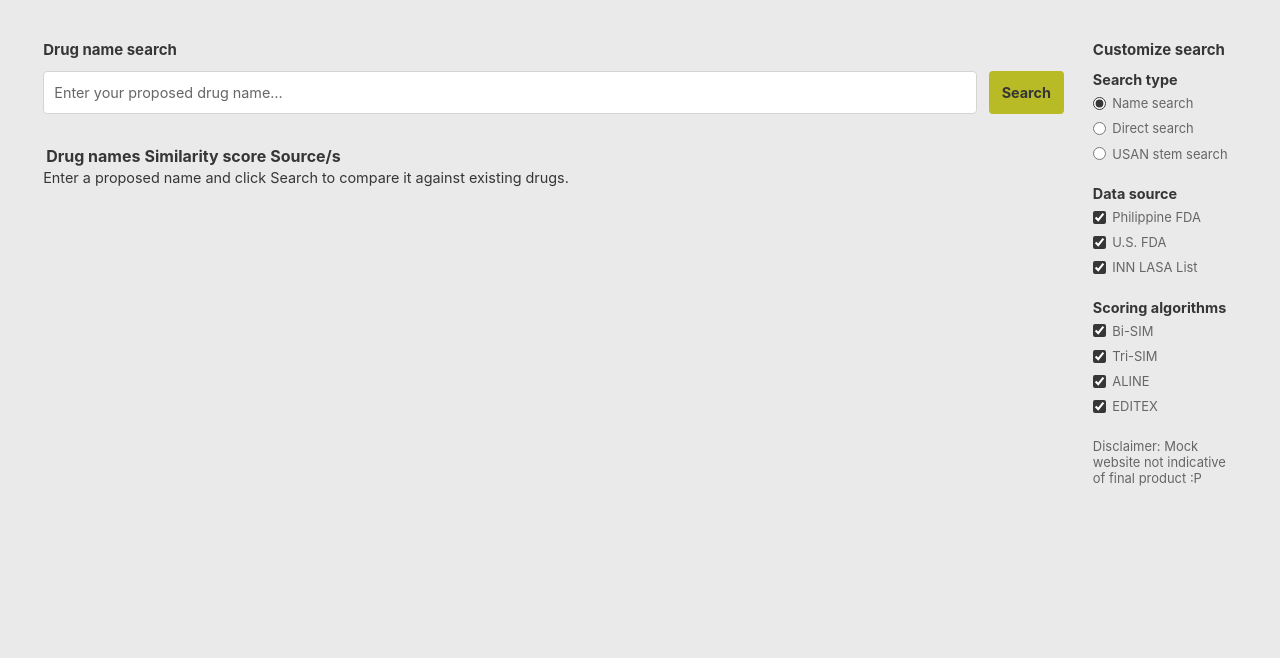
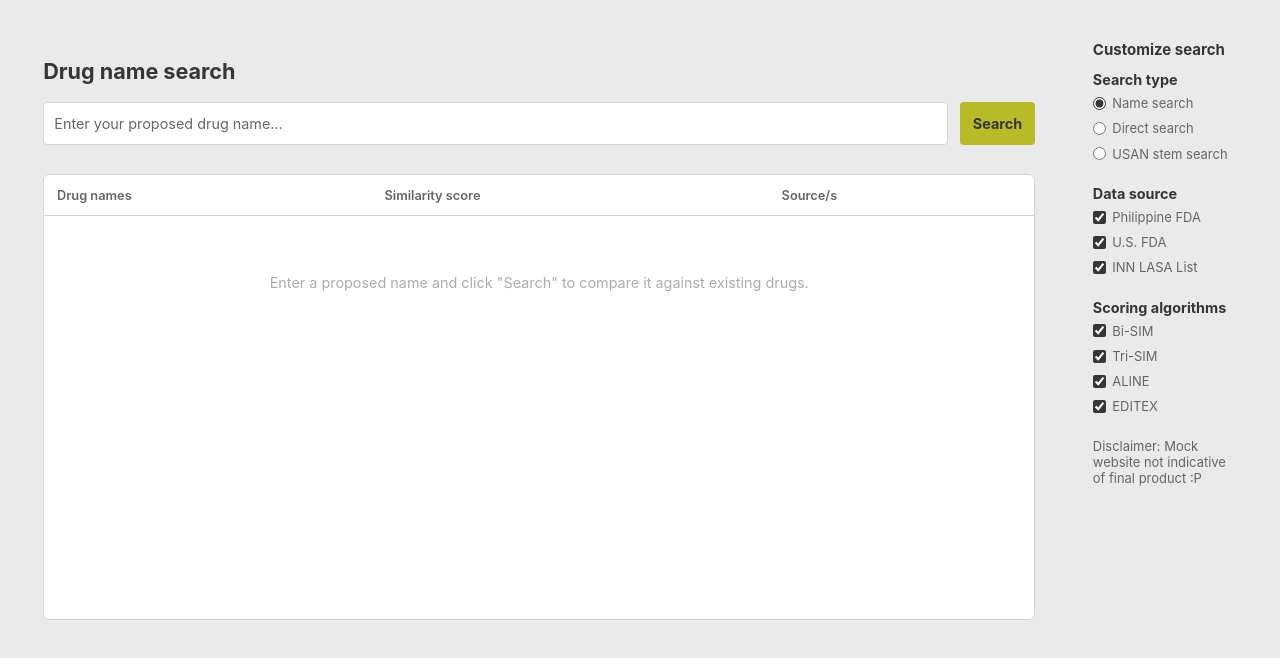
Before and after one commit to chua-e/ingat-pre, a plain HTML site: page index.html in a window 1280 px wide. Shown: the part 56-714 px from the top of the page. Drawn offline with Linux system fonts and the light colour scheme.

Commit message:
fix table

```diff
--- a/index.html
+++ b/index.html
@@ -24,7 +24,7 @@
 
     <main>
         <section>
-            <h2>Drug name search</h2>
+            <h1>Drug name search</h1>
             <div class="searchrow">
                 <input type="text" id="q" placeholder="Enter your proposed drug name…" aria-label="Proposed drug name" autocomplete="off">
                 <button id="go">Search</button>
@@ -40,7 +40,7 @@
                         </thead>
                         <tbody id="rows"></tbody>
                     </table>
-                <div class="empty" id="empty">Enter a proposed name and click Search to compare it against existing drugs.</div>
+                <div class="empty" id="empty">Enter a proposed name and click "Search" to compare it against existing drugs.</div>
             </div>
         </section>
         <aside>
--- a/src/style.css
+++ b/src/style.css
@@ -68,7 +68,7 @@ main {
     padding: 3em;
     display: grid;
     grid-template-columns: minmax(0,1fr) 10em;
-    gap: 2em
+    gap: 4em;
 }
 
 h2 {
@@ -155,3 +155,39 @@ button:focus-visible {
     outline: 2px solid var(--text);
     outline-offset: 2px;
 }
+
+.results {
+    background: var(--panel);
+    border: 1px solid var(--border);
+    border-radius: 6px;
+    overflow-x: auto;
+    min-height: 31em;
+}
+
+table {
+    width: 100%;
+    border-collapse: collapse;
+}
+
+th {
+    color: var(--muted);
+    text-align: left;
+    font-weight: 600;
+    font-size: 0.8em;
+    padding: 1em;
+    border-bottom: 1px solid var(--border);
+}
+
+td {
+    padding: 12px 16px;
+}
+
+tbody tr:nth-child(even) td {
+    background:var(--row-alt);
+}
+
+.empty {
+    color: #6666668a;
+    padding: 4em;
+    text-align: center;
+}
```
